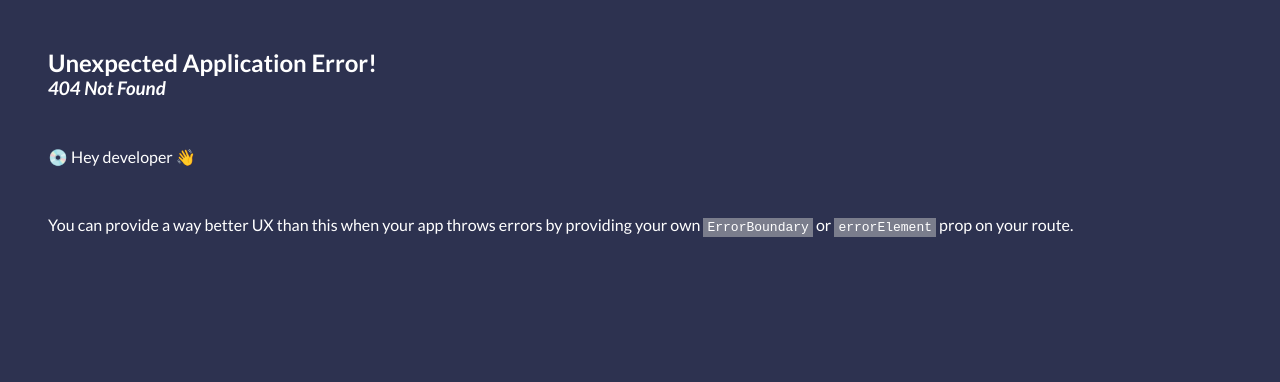
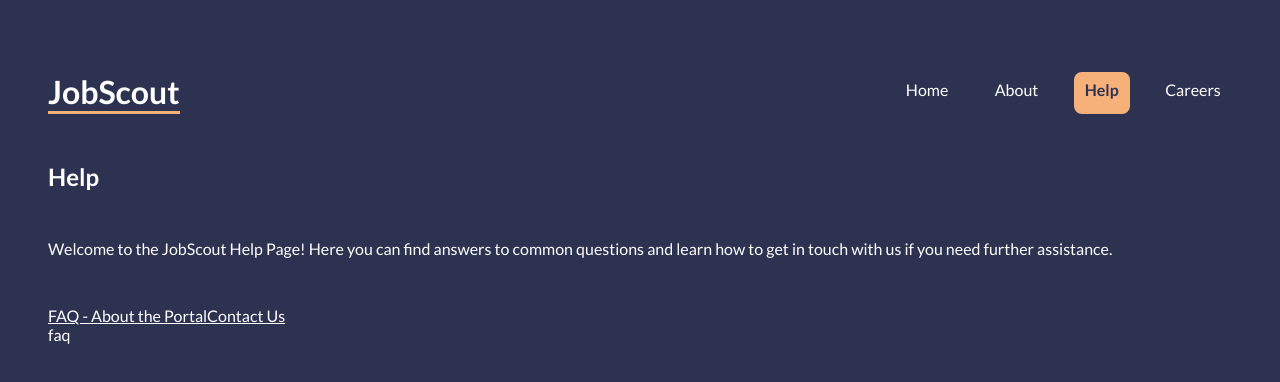
Before and after one commit to prajwal-hebbar-07/react-job-listing, a React (Vite) app: page /help/faq in a window 1280 px wide. Before the commit this address had no page. Shown: the top 382 px of the page. Built offline with nearby package versions, Linux system fonts and the light colour scheme.

Commit message:
help layout added and basic help page navs added

```diff
--- a/src/App.jsx
+++ b/src/App.jsx
@@ -7,16 +7,23 @@ import {
 
 // Imports for different Layouts
 import RootLayout from "./layouts/RootLayout";
+import HelpLayout from "./layouts/HelpLayout";
 
 // Imports for different Pages
 import Home from "./pages/Home";
 import About from "./pages/About";
+import Faq from "./pages/help/Faq";
+import Contact from "./pages/help/Contact";
 
 const router = createBrowserRouter(
   createRoutesFromElements(
     <Route path="/" element={<RootLayout />}>
       <Route index element={<Home />} />
       <Route path="about" element={<About />} />
+      <Route path="help" element={<HelpLayout />}>
+        <Route path="faq" element={<Faq />} />
+        <Route path="contact" element={<Contact />} />
+      </Route>
     </Route>
   )
 );
--- /dev/null
+++ b/src/layouts/HelpLayout.jsx
@@ -0,0 +1,20 @@
+import { NavLink, Outlet } from "react-router-dom";
+
+const HelpLayout = () => {
+  return (
+    <div className="help-layout">
+      <h2>Help</h2>
+      <p>
+        Welcome to the JobScout Help Page! Here you can find answers to common
+        questions and learn how to get in touch with us if you need further
+        assistance.
+      </p>
+      <nav>
+        <NavLink to={"faq"}>FAQ - About the Portal</NavLink>
+        <NavLink to={"contact"}>Contact Us</NavLink>
+      </nav>
+      <Outlet />
+    </div>
+  );
+};
+export default HelpLayout;
--- /dev/null
+++ b/src/pages/help/Contact.jsx
@@ -0,0 +1,4 @@
+const Contact = () => {
+  return <div>Contact</div>;
+};
+export default Contact;
--- /dev/null
+++ b/src/pages/help/Faq.jsx
@@ -0,0 +1,4 @@
+const Faq = () => {
+  return <div>faq</div>;
+};
+export default Faq;
```
